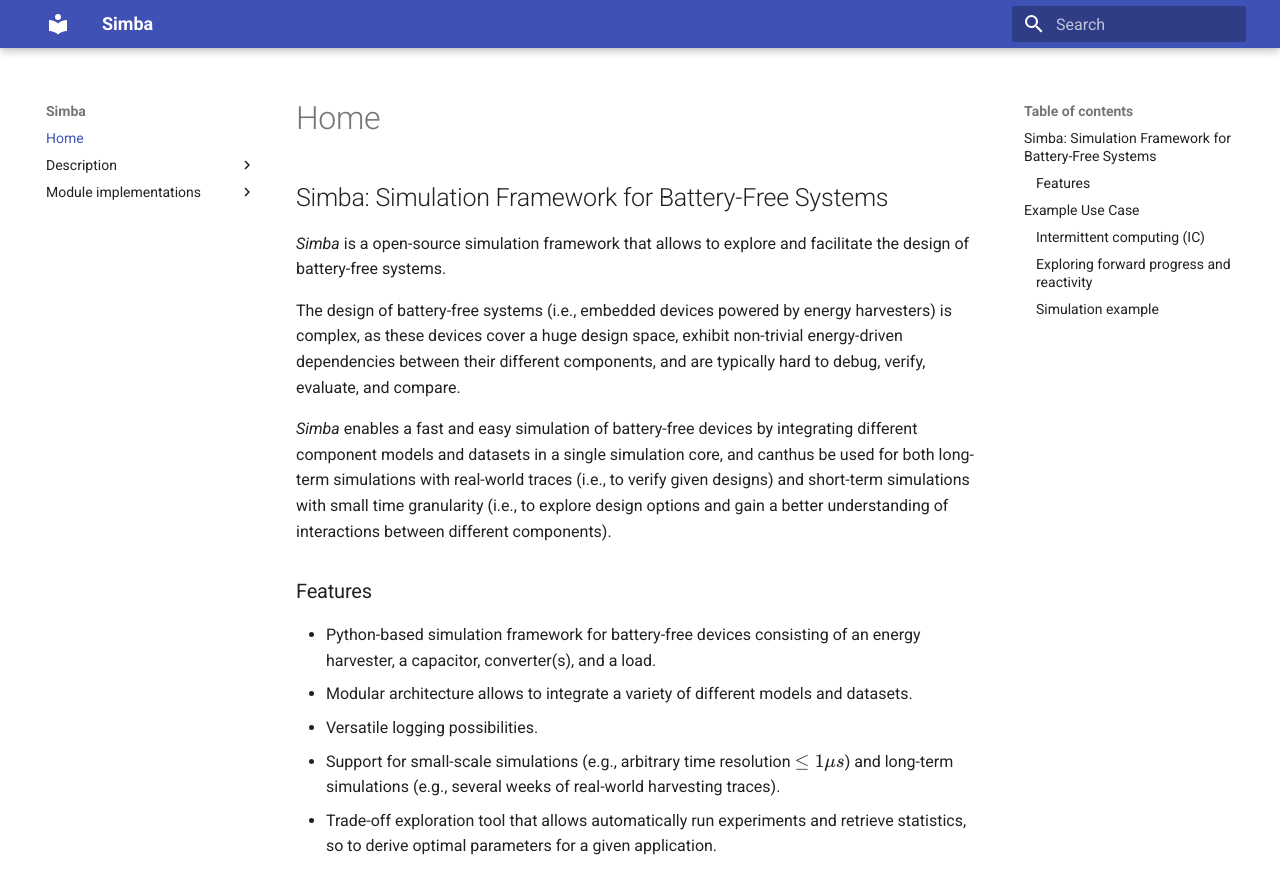
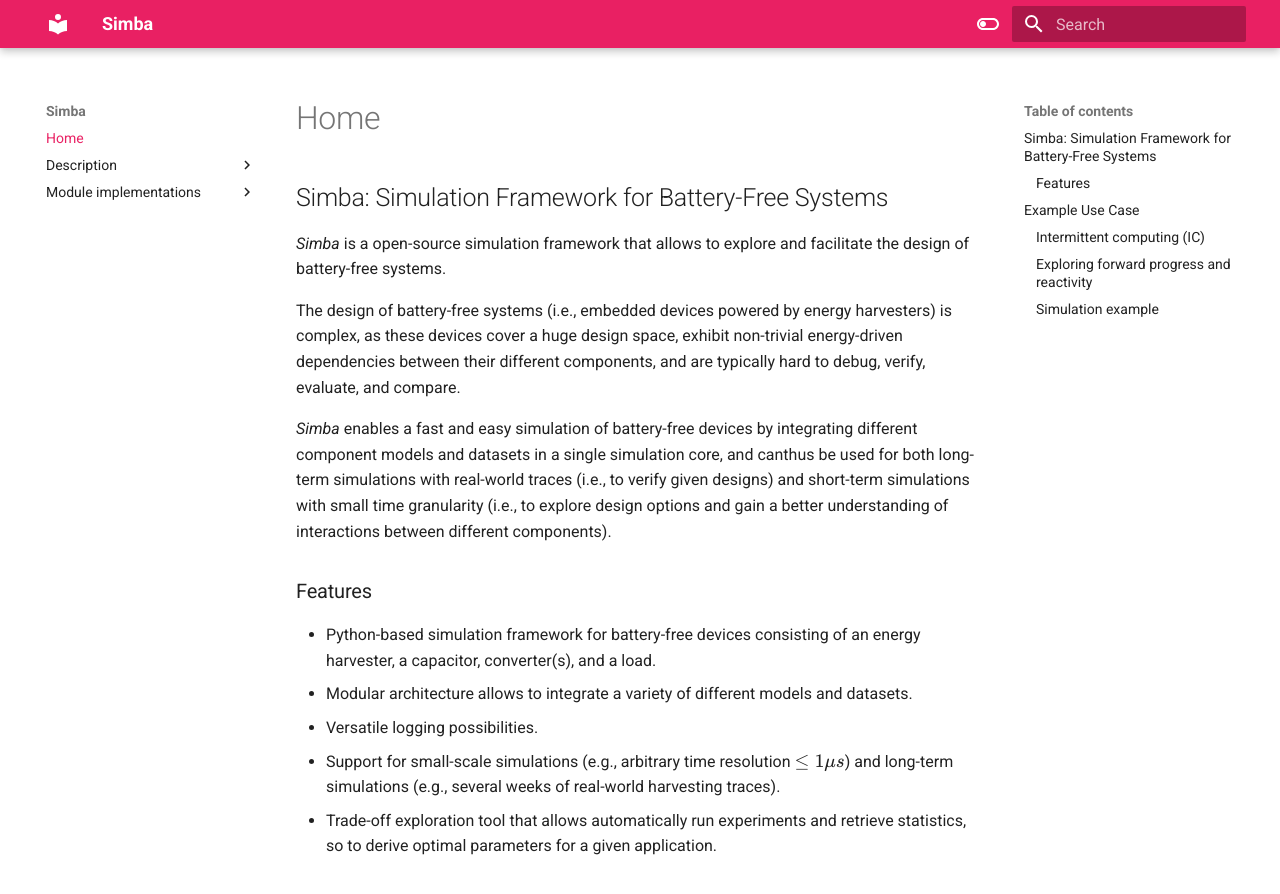
Before and after one commit to LENS-TUGraz/simba, an MkDocs documentation site: the page built from docs/index.md, in a window 1280 px wide and 900 px high. Shown: the top 894 px of the window. Built offline with MkDocs 1.6.1 and Material for MkDocs 9.7.7, drawn with Linux system fonts in a browser that asks for light colours.

Commit message:
Update mkdocs.

```diff
--- a/mkdocs.yml
+++ b/mkdocs.yml
@@ -1,9 +1,26 @@
 site_name: Simba
 
 theme:
- name: material
- palette:
-   scheme: default
+    name: 'material'
+    palette:
+
+    # Light mode
+    - media: "(prefers-color-scheme: light)"
+      scheme: default
+      primary: pink
+      accent: indigo
+      toggle:
+        icon: material/toggle-switch-off-outline
+        name: Switch to dark mode
+
+    # Dark mode
+    - media: "(prefers-color-scheme: dark)"
+      scheme: slate
+      primary: pink
+      accent: blue
+      toggle:
+        icon: material/toggle-switch
+        name: Switch to light mode
 
 #Extensions
 markdown_extensions:
```
